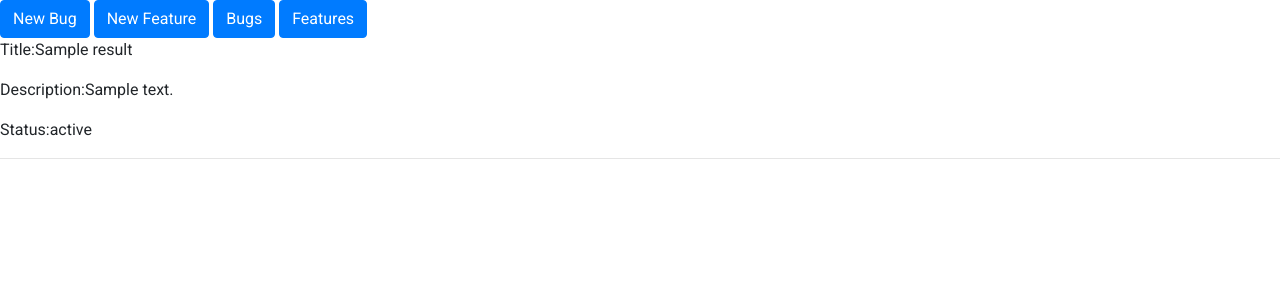
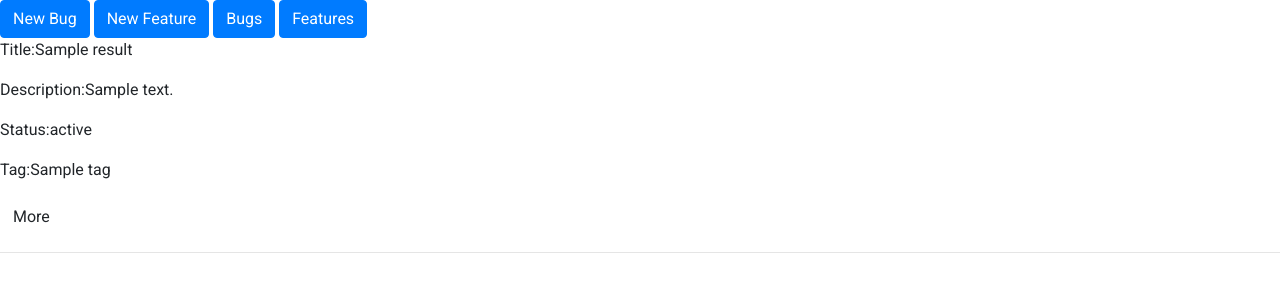
Before and after one commit to edgar183/issue_tracker, a Django app: template search/templates/results.html in a window 1280 px wide. Shown: the part 56-356 px from the top of the page. Run offline with Django 3.2, Linux system fonts and the light colour scheme; the template is opened without the code that fills it: most values are stand-ins (such as "Sample title", 1, 10 or a date in 2020); some libraries are stand-ins or nearby versions.

Commit message:
add link button to see more detailes with blank link

```diff
--- a/search/templates/results.html
+++ b/search/templates/results.html
@@ -2,6 +2,10 @@
 <p>Title:{{ result.title }}</p>
 <p>Description:{{ result.description }}</p>
 <p>Status:{{ result.status }}</p>
+<p>Tag:{{ result.tag }}</p>
+<a href="#" role="button" class="btn btn-default"
+  >More</a
+>
 <hr />
 {% endfor %}
 {% endblock %}
```
